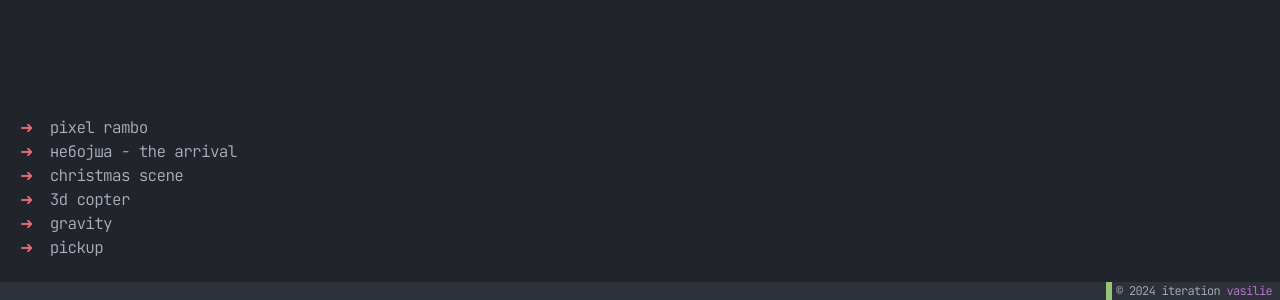
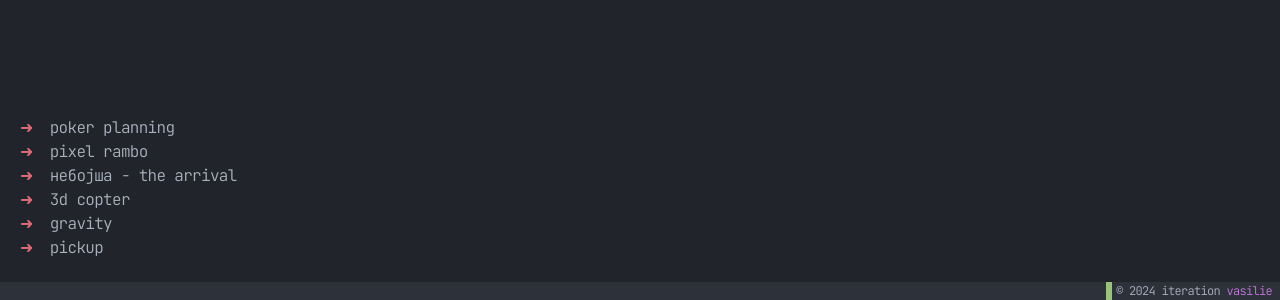
Before and after one commit to vasilie/www.vasilie.net, a website: page index.html in a window 1280 px wide. Shown: the part 500-800 px from the top of the page. Drawn offline with Linux system fonts and the light colour scheme.

Commit message:
Add poker planning link

```diff
--- a/index.html
+++ b/index.html
@@ -44,9 +44,10 @@ hello@vasilie.net
   height="0" width="0" style="display:none;visibility:hidden"></iframe></noscript>
   <!-- End Google Tag Manager (noscript) -->
   <ul class="link-list">
+    <li class="list-item"><a target="_blank" href="http://vasilie.net:42069/">Poker planning</a></li>
     <li class="list-item"><a target="_blank" href="/pixelRambo">Pixel Rambo</a></li>
     <li class="list-item"><a target="_blank" href="/nebojsa">НЕБОЈША - The Arrival</a></li>
-    <li class="list-item"><a target="_blank" href="/christmasScene">Christmas Scene</a></li>
+    <!-- <li class="list-item"><a target="_blank" href="/christmasScene">Christmas Scene</a></li> -->
     <li class="list-item"><a target="_blank" href="/3d">3D Copter</a></li>
     <li class="list-item"><a target="_blank" href="/gravity">Gravity </a></li>
     <li class="list-item"><a target="_blank" href="/pickupWebGL/">Pickup</a></li>
```
